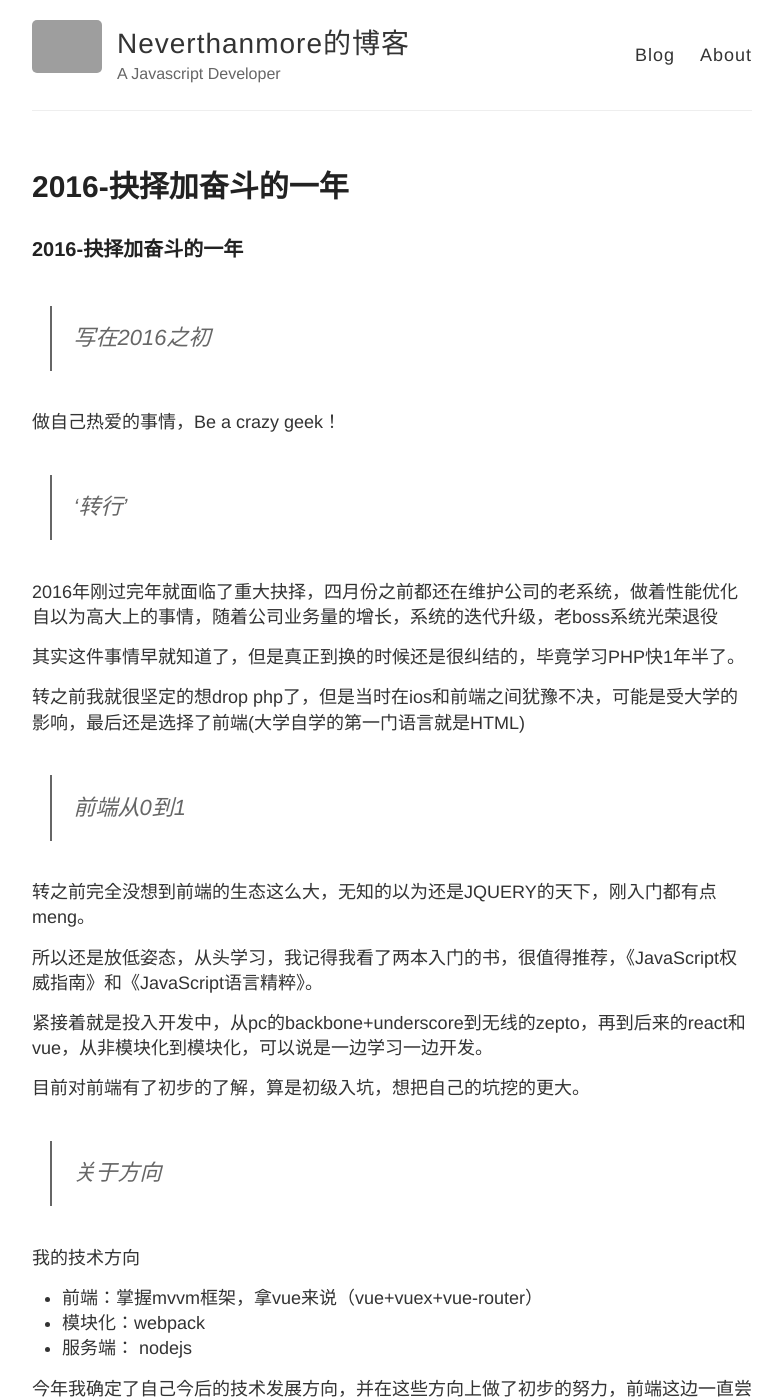
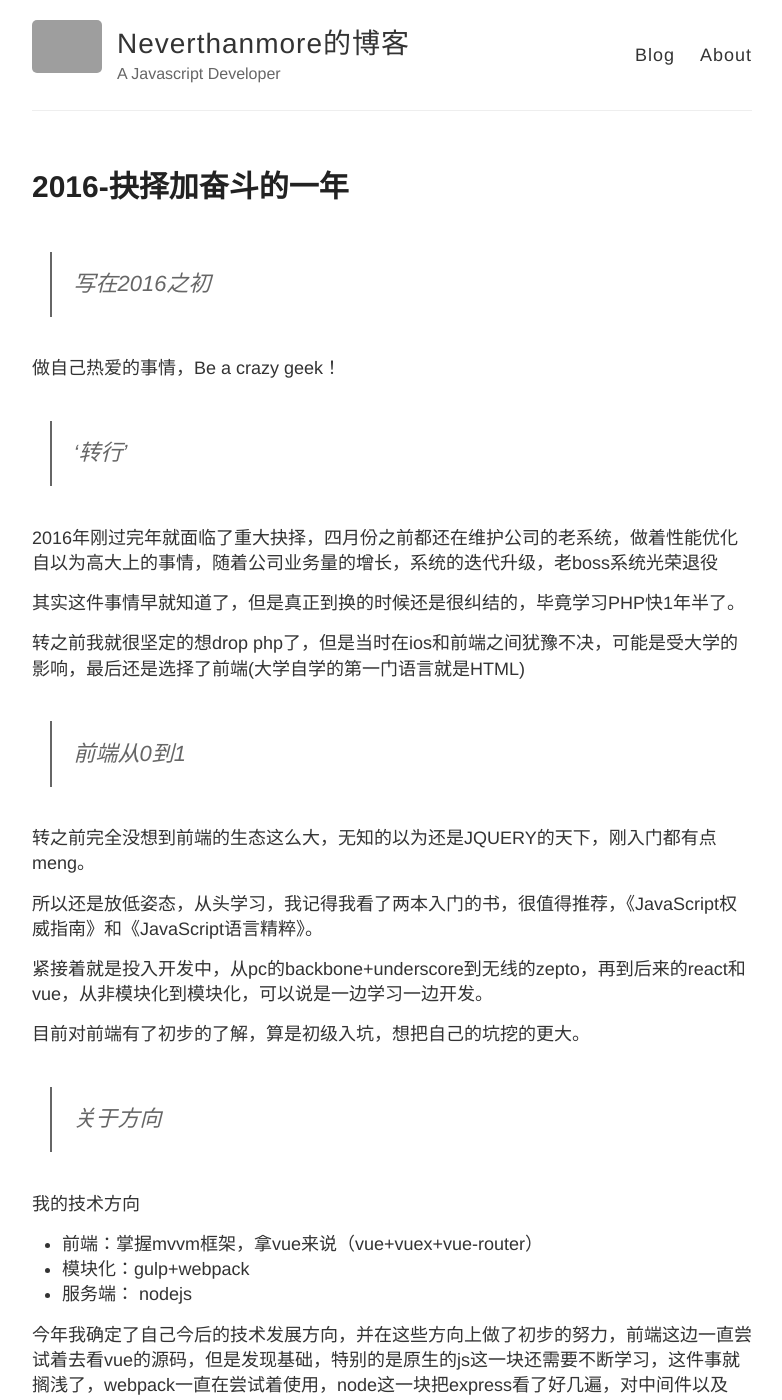
Before and after one commit to neverthanmore/neverthanmore.github.io, a Jekyll site: the page built from _posts/2017-01-14-2016-抉择加奋斗的一年.md, in a window 1280 px wide and 1400 px high. Shown: the whole window, without its empty margins (248-1030 px from the left). Built offline with Jekyll 4.4.1, drawn with Linux system fonts in a browser that asks for light colours; comment, search, counter and statistics services are not loaded; grey boxes are pictures that could not be loaded.

Commit message:
new post

```diff
--- a/_posts/2017-01-14-2016-抉择加奋斗的一年.md
+++ b/_posts/2017-01-14-2016-抉择加奋斗的一年.md
@@ -3,8 +3,6 @@ layout: post
 title: 2016-抉择加奋斗的一年
 categories: 日记
 ---
-
-### 2016-抉择加奋斗的一年
 
 >写在2016之初
 
@@ -33,7 +31,7 @@ categories: 日记
 我的技术方向
 
 * 前端：掌握mvvm框架，拿vue来说（vue+vuex+vue-router）
-* 模块化：webpack
+* 模块化：gulp+webpack
 * 服务端： nodejs
 
 今年我确定了自己今后的技术发展方向，并在这些方向上做了初步的努力，前端这边一直尝试着去看vue的源码，但是发现基础，特别的是原生的js这一块还需要不断学习，这件事就搁浅了，webpack一直在尝试着使用，node这一块把express看了好几遍，对中间件以及node做服务端的优势上有了初步的了解，并在年底做了看了node的英文api。
```
